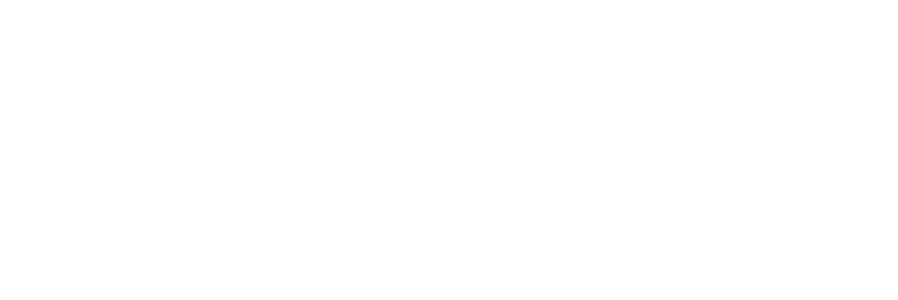
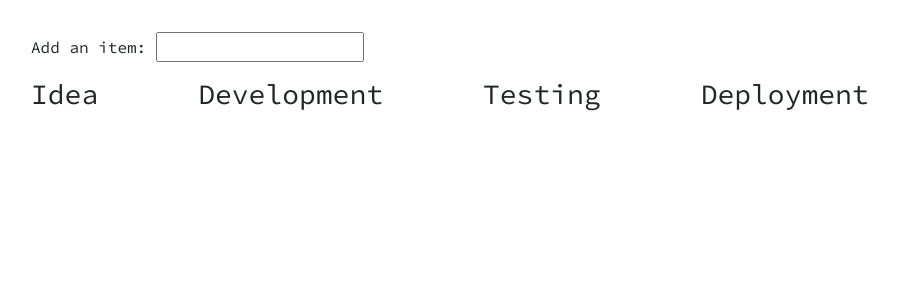
Before and after one commit to kcmv/reactjs-exam, a React (Create React App) app: page / in a window 1280 px wide. Shown: the top 300 px of the page, without its empty margins (1-899 px from the left). Built offline with nearby package versions, Linux system fonts and the light colour scheme; a web font is replaced by a local one.

Commit message:
Turingan - Exam

```diff
--- a/package.json
+++ b/package.json
@@ -9,7 +9,7 @@
     "axios": "^0.25.0",
     "mobx": "5.9.4",
     "mobx-react": "5.4.3",
-    "node-sass": "^4.12.0",
+    "node-sass": "^4.14.1",
     "prop-types": "15.7.2",
     "react": "16.8.3",
     "react-dom": "16.8.3",
--- a/public/index.html
+++ b/public/index.html
@@ -1,15 +1,12 @@
 <!DOCTYPE html>
 <html lang="en">
   <head>
-    <!-- Head content will be replaced by WebPack -->
+    <title>E-Performax: Web Developer Exam</title>
+    <link rel="preconnect" href="https://fonts.googleapis.com">
+    <link rel="preconnect" href="https://fonts.gstatic.com" crossorigin>
+    <link href="https://fonts.googleapis.com/css2?family=Alex+Brush&family=Black+Ops+One&family=Dancing+Script&family=Great+Vibes&family=IBM+Plex+Sans:wght@200;300&family=Oswald&family=Pacifico&family=REM:wght@200;300;400&family=Raleway&family=Roboto+Condensed&family=Roboto+Mono:wght@300&family=Roboto+Slab:wght@600&family=Roboto:wght@300&family=Source+Code+Pro:wght@300;400&display=swap" rel="stylesheet">
   </head>
   <body>
-    <!-- include any external stylesheets within the body instead
-    <link
-      rel="stylesheet"
-      href="https://cdnjs.cloudflare.com/ajax/libs/bulma/0.7.2/css/bulma.css"
-    />
-    -->
 
     <!-- Bootstrap -->
     <link rel="stylesheet" href="https://stackpath.bootstrapcdn.com/bootstrap/4.1.0/css/bootstrap.min.css"
--- a/src/App.jsx
+++ b/src/App.jsx
@@ -9,7 +9,7 @@ const App = props => (
   <div id="app">
     <AssemblyLine
       stages={[
-        "Brainstorming",
+        "Idea",
         "Development",
         "Testing",
         "Deployment"
--- a/src/components/AssemblyLine.jsx
+++ b/src/components/AssemblyLine.jsx
@@ -1,22 +1,90 @@
-import React from "react";
+import React, { useState } from 'react';
 
-class AssemblyLine extends React.Component {
-  constructor(props) {
-    super(props);
+const AssemblyLine = ({ stages }) => {
+
+  // stores an array of arrays, each inner arrays represents items at a specific stage.
+  // inputValue = stores the current value of the input field for adding new items.
+  const [items, setItems] = useState(Array(stages.length).fill([]));
+  const [inputValue, setInputValue] = useState('');
+
+  // Updates the 'inputValue' state as the user types into the input field.
+  const handleInputChange = (event) => {
+    setInputValue(event.target.value);
+  };
+
+  // Triggered when presses the Enter key in the input field. If the input is not empty, it adds the input value to the first stage's item list and clears the input field.
+  const handleKeyPress = (event) => {
+    if (event.key === 'Enter' && inputValue.trim() !== ""){
+      const newItems = [...items];
+      newItems[0] = [inputValue, ...newItems[0]];
+      setItems(newItems);
+      setInputValue("");
+    }
   }
 
-  // TODO add your code here.
-  // Feel free to use a functional component.
-  // Don't forget about candidate-written-response.md
-  // when you finish coding!
+  // Handles moving items forward or backward throough the stages of the assembly line.
+  const shiftItem = (itemIndex, direction) => {
+    const currentStageIndex = items.findIndex(stageItems => stageItems.includes(itemIndex));
+    if (currentStageIndex === -1)
+    return;
 
-  render() {
-    return (
-      <>
-        {/* TODO -- src/components/AssemblyLine.jsx */}
-      </>
-    );
+  const newItems = [...items];
+
+  if (direction === 'forward'){
+    if (currentStageIndex === stages.length - 1) {
+      // filter method was used to create new array containing elements that meet a specific condition.
+      newItems[currentStageIndex] = newItems[currentStageIndex].filter(item => item !== itemIndex);
+    } else {
+      newItems[currentStageIndex] = newItems[currentStageIndex].filter(item => item !== itemIndex);
+      newItems[currentStageIndex + 1] = [itemIndex, ... newItems[currentStageIndex + 1]];
+    }
+  } else if (direction === 'backward'){
+    if(currentStageIndex === 0){
+      newItems[currentStageIndex] = newItems[currentStageIndex].filter(item => item !== itemIndex);
+    } else {
+      newItems[currentStageIndex] = newItems[currentStageIndex].filter(item => item !== itemIndex);
+      newItems[currentStageIndex - 1] = [...newItems[currentStageIndex - 1], itemIndex];
+    }
   }
+  setItems(newItems);
 }
 
+return (
+
+  <div className="assembly-container">
+
+  <p>Add an item: <input
+    className="add-item"
+    value={inputValue}
+    onChange={handleInputChange}
+    onKeyPress={handleKeyPress} /> </p>
+
+  <div className="stages-container">
+    {stages.map((stage, stageIndex) => (
+      <div key={stageIndex} className="assembly-stage">
+      <h3>{stage}</h3>
+
+    {items[stageIndex].map((itemIndex,indexItem) => (
+      /*
+        If the left mouse button is click which is the "button = 0" it will trigger to move forward.
+        If the right mouse button is click which is the "button = 2" it will trigger to move backward.
+      */
+      <button key={indexItem} className="assembly-item" onMouseDown={(e) => {
+        if (e.button === 0){
+          shiftItem(itemIndex, 'forward');
+        } else if (e.button === 2) {
+          shiftItem(itemIndex, 'backward');
+        }
+      }} >
+
+    {inputValue === itemIndex ? 'Adding...' : itemIndex} </button>
+      ))}
+      </div>
+    ))}
+
+  </div>
+  </div>
+  );
+};
+
 export default AssemblyLine;
--- a/src/styles.scss
+++ b/src/styles.scss
@@ -9,11 +9,6 @@
   border-radius: 4px;
 }
 
-.container {
-  display: flex;
-  justify-content: space-between;
-}
-
 .error {
   color: red;
 }
@@ -21,3 +16,43 @@
 .assembly-item:hover {
   background-color: yellow;
 }
+
+.flex-container {
+  display: flex;
+  align-items: flex-start;
+}
+
+.assembly-container {
+  display: flex;
+  flex-direction: column;
+}
+
+.stages-container {
+  display: flex;
+}
+
+.assembly-stage {
+  margin-right: 100px;
+}
+
+.item-buttons {
+  display: flex;
+  flex-direction: column;
+}
+
+* {
+font-family: 'Alex Brush', cursive;
+font-family: 'Black Ops One', cursive;
+font-family: 'Dancing Script', cursive;
+font-family: 'Great Vibes', cursive;
+font-family: 'IBM Plex Sans', sans-serif;
+font-family: 'Oswald', sans-serif;
+font-family: 'Pacifico', cursive;
+font-family: 'Raleway', sans-serif;
+font-family: 'REM', sans-serif;
+font-family: 'Roboto', sans-serif;
+font-family: 'Roboto Condensed', sans-serif;
+font-family: 'Roboto Mono', monospace;
+font-family: 'Roboto Slab', serif;
+font-family: 'Source Code Pro', monospace;
+}
```
Also changed, not shown: 1 other file (tests, documents, lock files or other folders).
